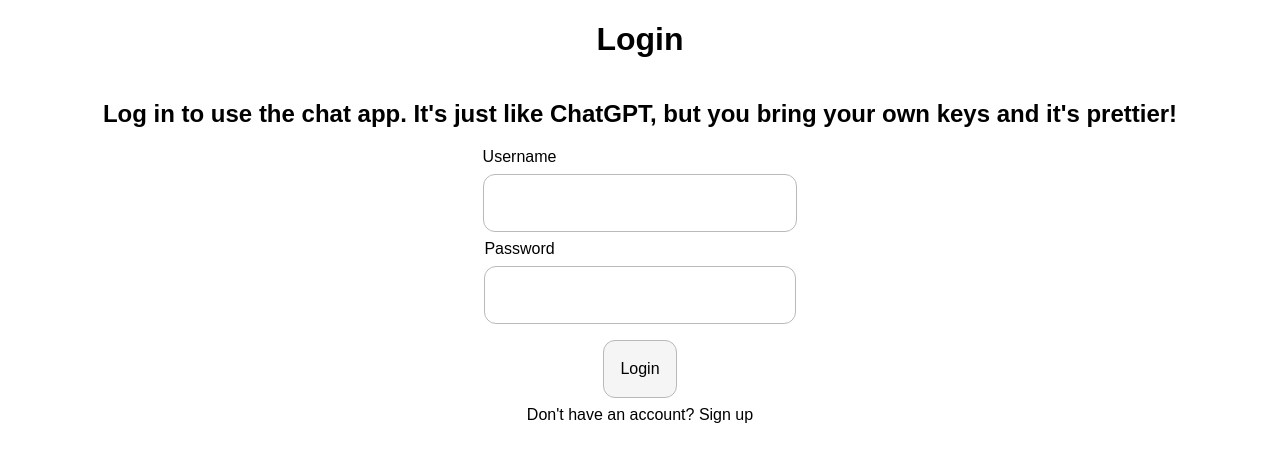
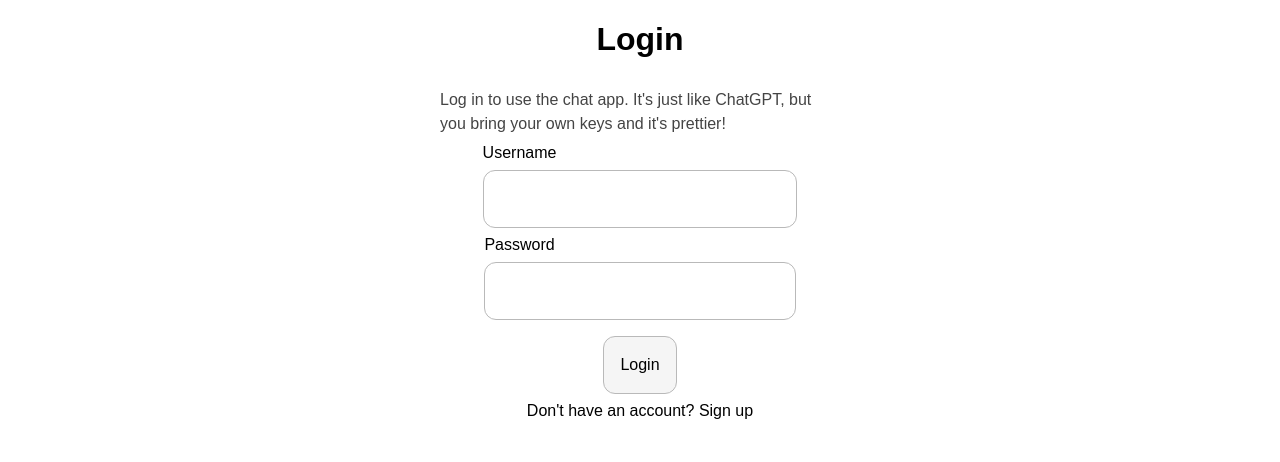
Before and after one commit to MrBisp/notebook-chat, a Next.js app: page /login in a window 1280 px wide. Shown: the top 462 px of the page. Built offline with nearby package versions, Linux system fonts and the light colour scheme.

Commit message:
login design

```diff
--- a/src/components/login/Login.js
+++ b/src/components/login/Login.js
@@ -34,9 +34,9 @@ const Login = () => {
     return (
         <div className='login-container'>
             <h1>Login</h1>
-            <h2>
+            <h5>
                 Log in to use the chat app. It's just like ChatGPT, but you bring your own keys and it's prettier!
-            </h2>
+            </h5>
             <form onSubmit={handleSubmit}>
                 <div>
                     <label htmlFor="username">Username</label>
--- a/src/styles/globals.css
+++ b/src/styles/globals.css
@@ -126,6 +126,16 @@ pre {
     cursor: pointer;
 }
 
+.login-container h5 {
+    margin: 0.5rem 0;
+    font-family: 'Poppins', sans-serif;
+    font-size: 1rem;
+    line-height: 1.5rem;
+    font-weight: 500;
+    max-width: 400px;
+    color: #444444;
+}
+
 
 /* MOBILE DESIGN */
 @media only screen and (max-width: 600px) {
```
